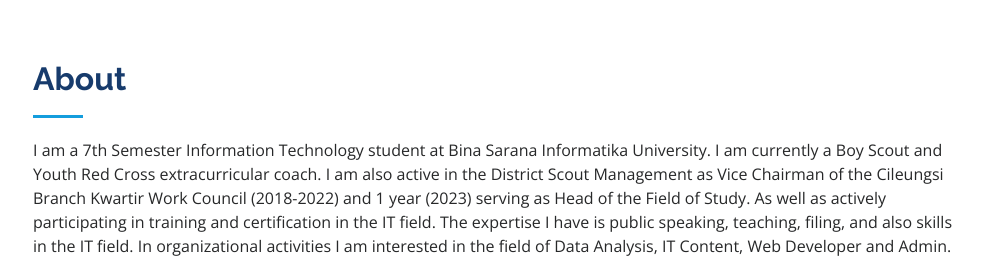
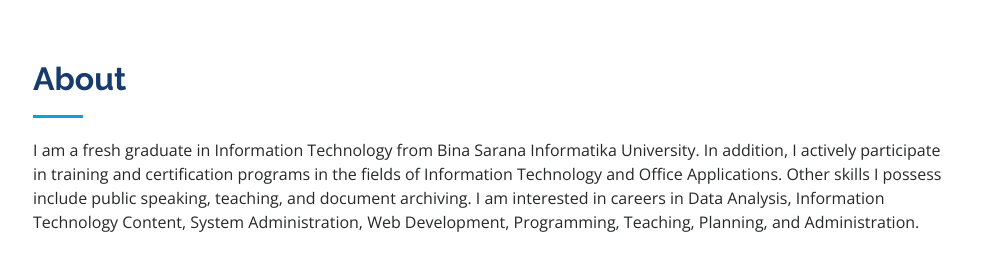
Before and after one commit to linoci/Portofolio, a plain HTML site: page index.html in a window 1280 px wide. Shown: the part 800-1063 px from the top of the page, without its empty margins (297-1280 px from the left). Drawn offline with nearby package versions, Linux system fonts and the light colour scheme.

Commit message:
Update index.html

```diff
--- a/index.html
+++ b/index.html
@@ -82,12 +82,11 @@
 
         <div class="section-title">
           <h2>About</h2>
-          <p>I am a 7th Semester Information Technology student at Bina Sarana Informatika University. I am currently a Boy
-            Scout and Youth Red Cross extracurricular coach. I am also active in the District Scout Management as Vice
-            Chairman of the Cileungsi Branch Kwartir Work Council (2018-2022) and 1 year (2023) serving as Head of the
-            Field of Study. As well as actively participating in training and certification in the IT field. The expertise I have is
-            public speaking, teaching, filing, and also skills in the IT field. In organizational activities I am interested in the
-            field of Data Analysis, IT Content, Web Developer and Admin.</p>
+          <p>I am a fresh graduate in Information Technology from Bina Sarana Informatika University. In addition, I actively
+            participate in training and certification programs in the fields of Information Technology and Office Applications.
+            Other skills I possess include public speaking, teaching, and document archiving. I am interested in careers in
+            Data Analysis, Information Technology Content, System Administration, Web Development, Programming,
+            Teaching, Planning, and Administration. </p>
         </div>
 
         <div class="row">
```
